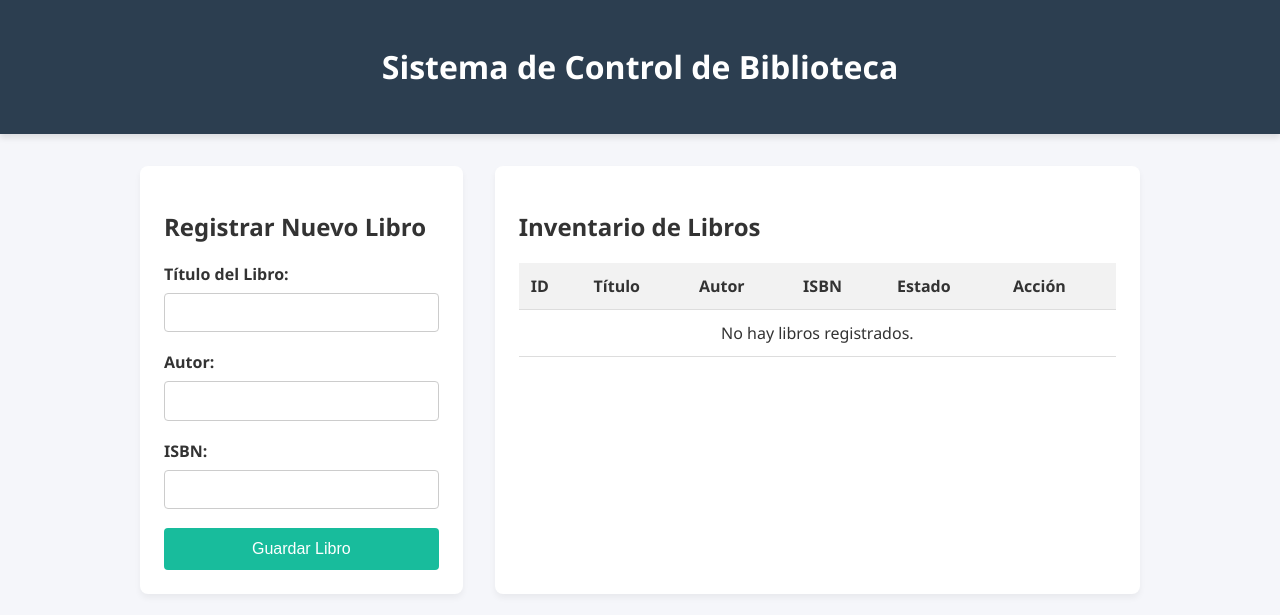
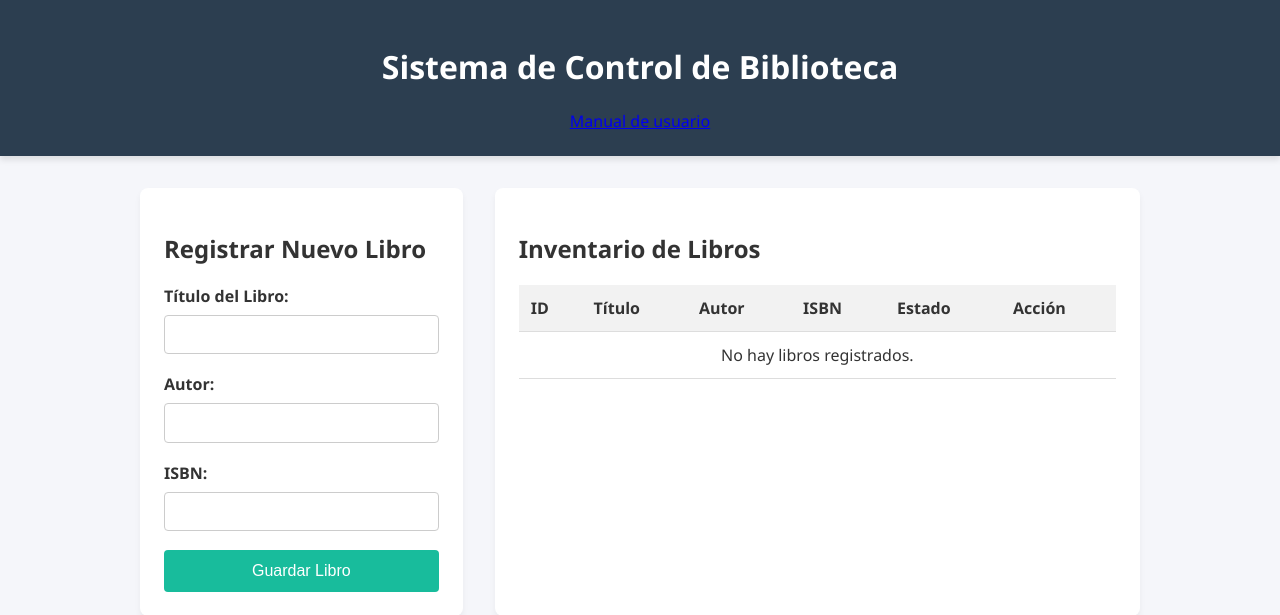
Before and after one commit to josabd10-stack/bibliotecaa, a PHP site: page / in a window 1280 px wide. Shown: the top 615 px of the page. Run offline with PHP 8.4, Linux system fonts and the light colour scheme; data that the repository does not hold is empty.

Commit message:
Update index.php

```diff
--- a/biblioteca/index.php
+++ b/biblioteca/index.php
@@ -44,6 +44,7 @@ $resultado = $conexion->query("SELECT * FROM libros ORDER BY id DESC");
 
 <header>
     <h1>Sistema de Control de Biblioteca</h1>
+    <a href="manual_usuario.pdf" target="_blank" class="btn-manual">Manual de usuario</a>
 </header>
 
 <main class="container">
```
